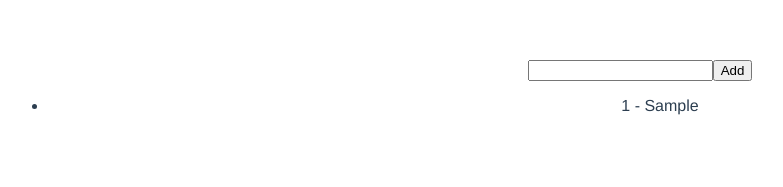
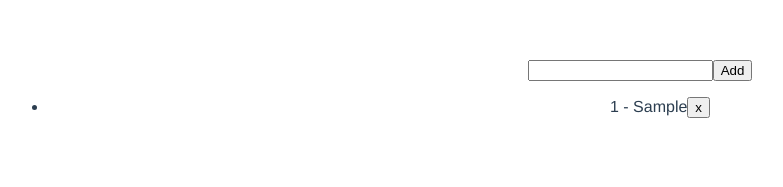
Before and after one commit to artofnext/br_vue_todo-list, a Vue app: page / in a window 1280 px wide. Both pictures are taken after typing "Sample" into the empty fields and a click on the button "Add". Shown: the top 187 px of the page, without its empty margins (0-783 px from the left). Built offline with nearby package versions, Linux system fonts and the light colour scheme.

Commit message:
add remove button & function

```diff
--- a/src/components/TodoList.vue
+++ b/src/components/TodoList.vue
@@ -2,7 +2,7 @@
     <div>
         <ul>
             <li v-for="(value, index) in todoArray" :key="index">
-                {{ index + 1 }} - {{ value }}
+                <p>{{ index + 1 }} - {{ value }}<button v-on:click="deleteItem(index)">x</button></p>
             </li>
         </ul>
     </div>
@@ -14,5 +14,11 @@ export default {
     props: {
         todoArray: Array,
     },
+
+    methods: {
+        deleteItem (ind) {
+            this.todoArray.splice(ind, 1);
+        }
+    },
 }
 </script>
```
